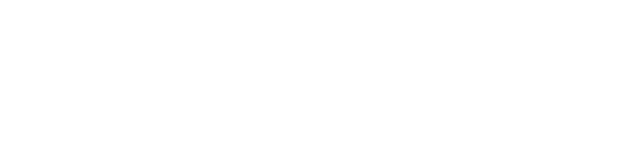
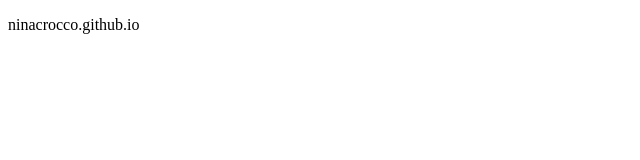
Before and after one commit to ninacrocco/ninacrocco.github.io, a plain HTML site: page index.html in a window 1280 px wide. Shown: the whole page, without its empty margins (0-640 px from the left). Drawn offline with Linux system fonts and the light colour scheme.

Commit message:
Update index.html

```diff
--- a/index.html
+++ b/index.html
@@ -1 +1,6 @@
 <!DOCTYPE html>
+<html>
+<body>
+<p>ninacrocco.github.io</p>
+</body>
+</html>
```
